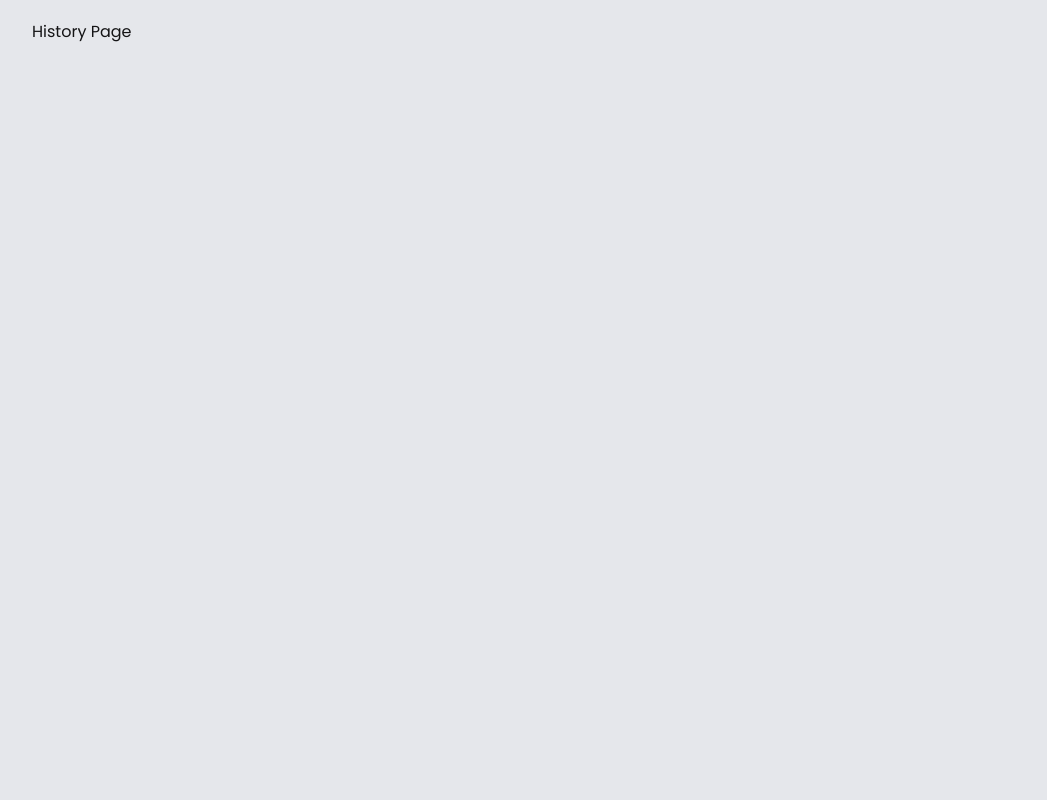
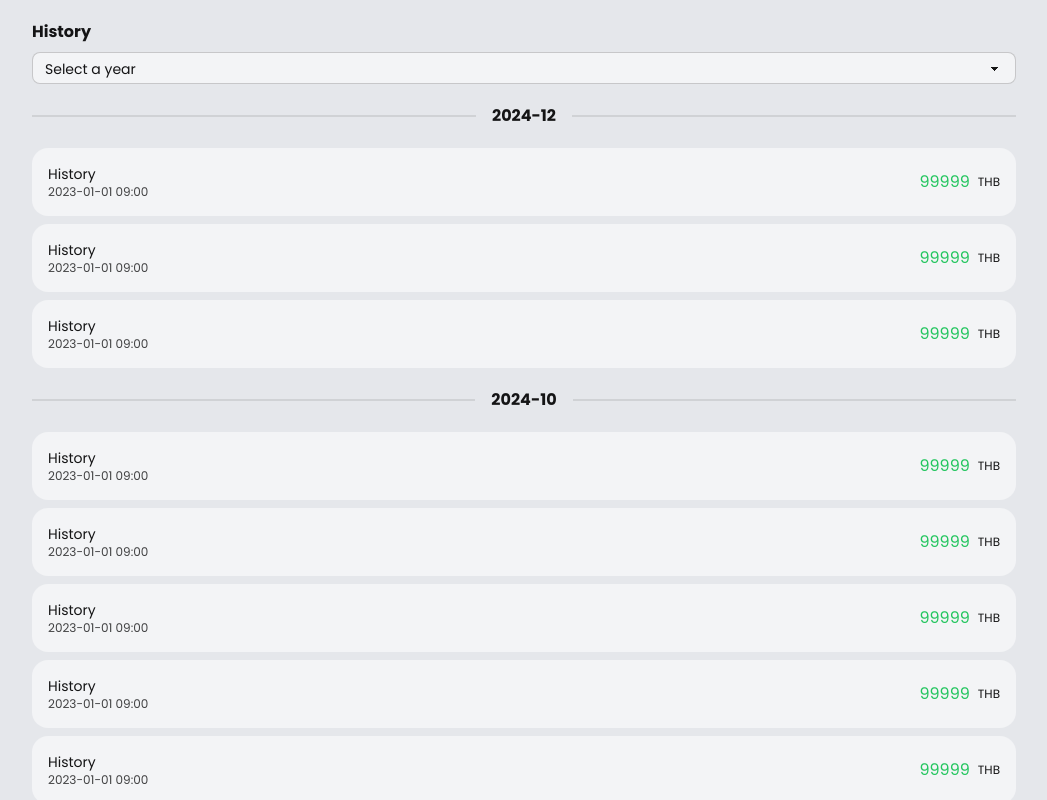
Before and after one commit to ranb27/spending-tracker, a Next.js app: page /protected/history in a window 1280 px wide. Shown: the top 800 px of the page, without its empty margins (116-1163 px from the left). Built offline with nearby package versions, Linux system fonts and the light colour scheme; no server answers.

Commit message:
prepare mockup ui for history page

```diff
--- a/app/page.tsx
+++ b/app/page.tsx
@@ -36,9 +36,7 @@ export default async function Index() {
               </p>
             </div>
 
-            <div className="carousel w-full shadow-lg rounded-xl">
-              {carousel()}
-            </div>
+            <div className="carousel w-full">{carousel()}</div>
             <div className="flex w-full justify-center gap-2">
               <a href="#item1" className="btn btn-xs btn-circle btn-neutral">
                 1
@@ -70,33 +68,39 @@ function carousel() {
   const carouselItems = [
     {
       id: "item1",
-      icon: <PiggyBank className="w-16 h-16 text-info" />,
+      icon: (
+        <PiggyBank className="w-16 h-16 text-info bg-info/15 rounded-full p-2" />
+      ),
       title: "Save Money Effortlessly",
       description: "Set savings goals and track progress with ease.",
     },
     {
       id: "item2",
-      icon: <TrendingUp className="w-16 h-16 text-info" />,
+      icon: (
+        <TrendingUp className="w-16 h-16 text-info bg-info/15 rounded-full p-2" />
+      ),
       title: "Monitor Spending Trends",
       description: "View spending patterns to manage your budget.",
     },
     {
       id: "item3",
-      icon: <CreditCard className="w-16 h-16 text-info" />,
+      icon: (
+        <CreditCard className="w-16 h-16 text-info bg-info/15 rounded-full p-2" />
+      ),
       title: "Manage Your Balance",
       description: "Keep track of your income and expenses.",
     },
   ];
 
   return (
-    <div className="carousel gap-2 w-full h-full py-2 bg-base-100">
+    <div className="carousel w-full h-full bg-base-300/50 rounded-xl py-8">
       {carouselItems.map((item) => (
-        <div key={item.id} id={item.id} className="carousel-item w-full p-4">
-          <div className="flex flex-col">
+        <div key={item.id} id={item.id} className="carousel-item w-full">
+          <div className="w-full flex flex-col justify-center items-center">
             {item.icon}
 
-            <h2 className="font-bold text-lg">{item.title}</h2>
-            <p className="text-sm text-base-content/50">{item.description}</p>
+            <h2 className="font-semibold">{item.title}</h2>
+            <p className="text-xs text-base-content/50">{item.description}</p>
           </div>
         </div>
       ))}
--- /dev/null
+++ b/app/protected/history/components/card-history.tsx
@@ -0,0 +1,18 @@
+import React from "react";
+
+export default function cardHistory() {
+  return (
+    <div className="card bg-base-100">
+      <div className="flex justify-between p-4">
+        <div className="grid">
+          <h2 className="text-sm">History</h2>
+          <p className="text-xs opacity-80">2023-01-01 09:00</p>
+        </div>
+        <div className="flex gap-2">
+          <span className="text-success my-auto">99999 </span>{" "}
+          <p className="my-auto text-xs">THB</p>
+        </div>
+      </div>
+    </div>
+  );
+}
--- a/app/protected/history/page.tsx
+++ b/app/protected/history/page.tsx
@@ -1,9 +1,44 @@
 "use client";
 
-import React from "react";
+import { useEffect, useState } from "react";
+import CardHistory from "./components/card-history";
 
 function page() {
-  return <div>History Page</div>;
+  return (
+    <div className="grid grid-cols-1 gap-2">
+      <h1 className="font-bold">History</h1>
+      {/* select year */}
+      <select className="select select-bordered w-full select-sm">
+        <option disabled selected>
+          Select a year
+        </option>
+        <option>2024</option>
+        <option>2023</option>
+        <option>2022</option>
+      </select>
+
+      <div className="divider">
+        <h1 className="font-bold">2024-12</h1>
+      </div>
+      <CardHistory />
+      <CardHistory />
+      <CardHistory />
+      <div className="divider">
+        <h1 className="font-bold">2024-10</h1>
+      </div>
+      <CardHistory />
+      <CardHistory />
+      <CardHistory />
+      <CardHistory />
+      <CardHistory />
+      <CardHistory />
+      <div className="divider">
+        <h1 className="font-bold">2024-09</h1>
+      </div>
+      <CardHistory />
+      <CardHistory />
+    </div>
+  );
 }
 
 export default page;
--- a/app/protected/home/page.tsx
+++ b/app/protected/home/page.tsx
@@ -1,9 +1,13 @@
 "use client";
 
-import React from "react";
+import { useState, useEffect } from "react";
 
 function page() {
-  return <div>Home Page</div>;
+  return (
+    <div className="grid grid-cols-1 gap-2">
+      <h1 className="font-bold">Home</h1>
+    </div>
+  );
 }
 
 export default page;
--- a/components/modal-add.tsx
+++ b/components/modal-add.tsx
@@ -6,6 +6,7 @@ import { getClient } from "@/utils/supabase/client";
 import Loading from "@/components/ui/loading";
 import Swal from "sweetalert2";
 import { formatMonthYear } from "@/utils/format-date-time";
+import { TicketMinus, TicketPlus } from "lucide-react";
 
 interface dataPostTransaction {
   description: string; // input text
@@ -99,6 +100,17 @@ export default function modalAdd() {
     }
   };
 
+  const handleClear = () => {
+    setDataPostTransaction({
+      description: "",
+      amount: null,
+      category: "",
+      is_income: false,
+      user: user?.email || "",
+      month_year: formatMonthYear(new Date()),
+    });
+  };
+
   return (
     <div>
       <dialog id="modal_add_tracnsaction" className="modal modal-top">
@@ -111,13 +123,22 @@ export default function modalAdd() {
 
           <div className="form-control w-full flex flex-row items-center">
             <label className="label">
-              <span className="label-text">Is income?</span>
+              <span className="label-text flex gap-2">
+                <p className="my-auto">
+                  {dataPostTransaction.is_income ? "Income" : "Expense"}
+                </p>
+                {dataPostTransaction.is_income ? (
+                  <TicketPlus color="oklch(var(--su))" />
+                ) : (
+                  <TicketMinus color="oklch(var(--er))" />
+                )}
+              </span>
             </label>
             <label className="cursor-pointer label ml-auto">
               <input
                 checked={dataPostTransaction.is_income}
                 type="checkbox"
-                className="toggle toggle-primary"
+                className="toggle toggle-success"
                 onChange={(e) => {
                   setDataPostTransaction({
                     ...dataPostTransaction,
@@ -128,7 +149,7 @@ export default function modalAdd() {
             </label>
           </div>
 
-          <div className="">
+          <div className="grid grid-cols-1">
             <label className="label">
               <span className="label-text">Description</span>
             </label>
@@ -221,22 +242,18 @@ export default function modalAdd() {
               Submit
             </button>
             <button
-              onClick={() => {
-                setDataPostTransaction({
-                  description: "",
-                  amount: null,
-                  category: "",
-                  is_income: false,
-                  user: user?.email || "",
-                  month_year: formatMonthYear(new Date()),
-                });
-              }}
+              onClick={handleClear}
               className="btn btn-xs text-primary btn-ghost"
             >
               Clear
             </button>
             <form method="dialog">
-              <button className="btn btn-xs text-error btn-ghost">Close</button>
+              <button
+                onClick={handleClear}
+                className="btn btn-xs text-error btn-ghost"
+              >
+                Close
+              </button>
             </form>
           </div>
         </div>
```
Also changed, not shown: components/nav-bottom.tsx (+2 -8 lines).
